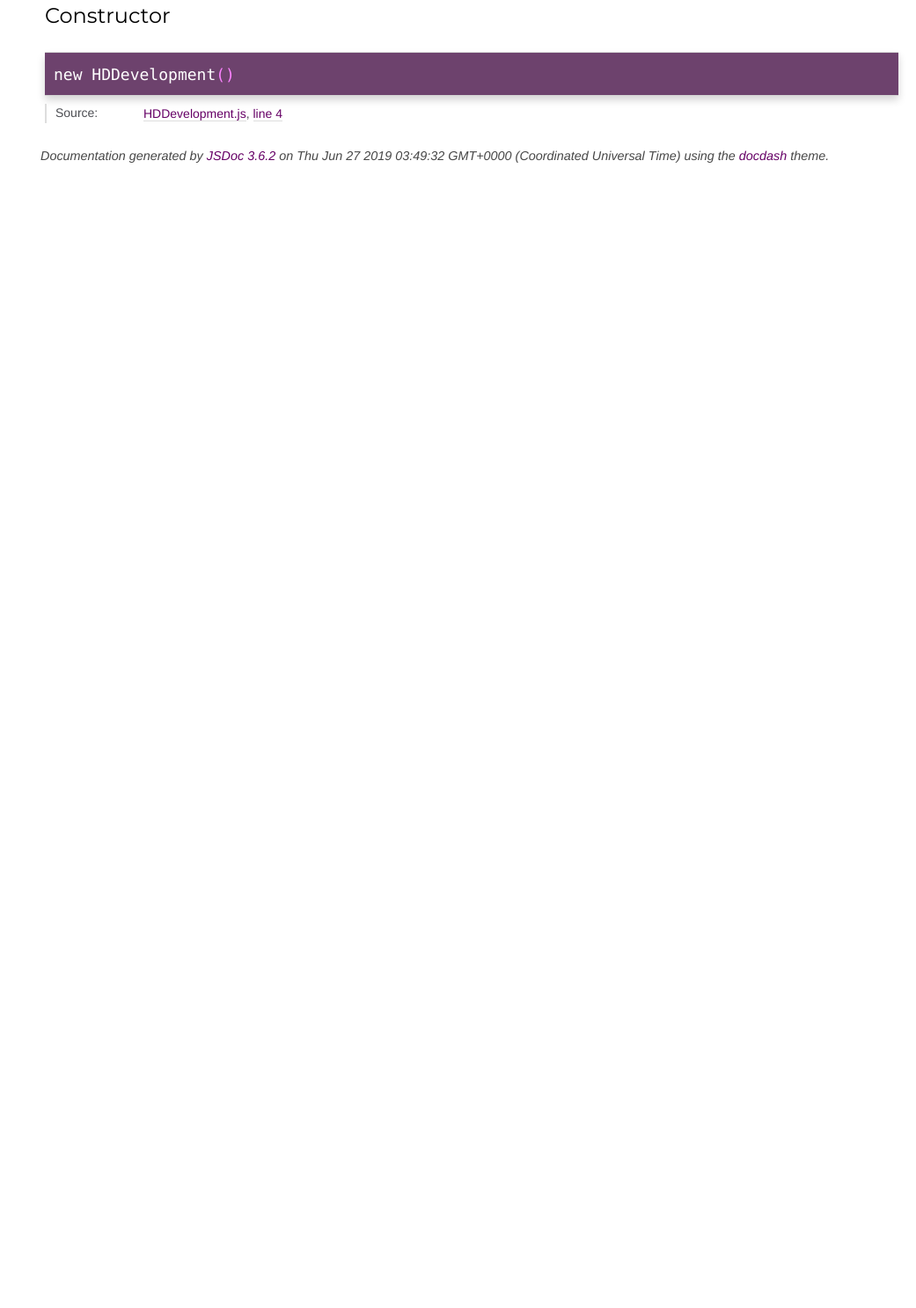
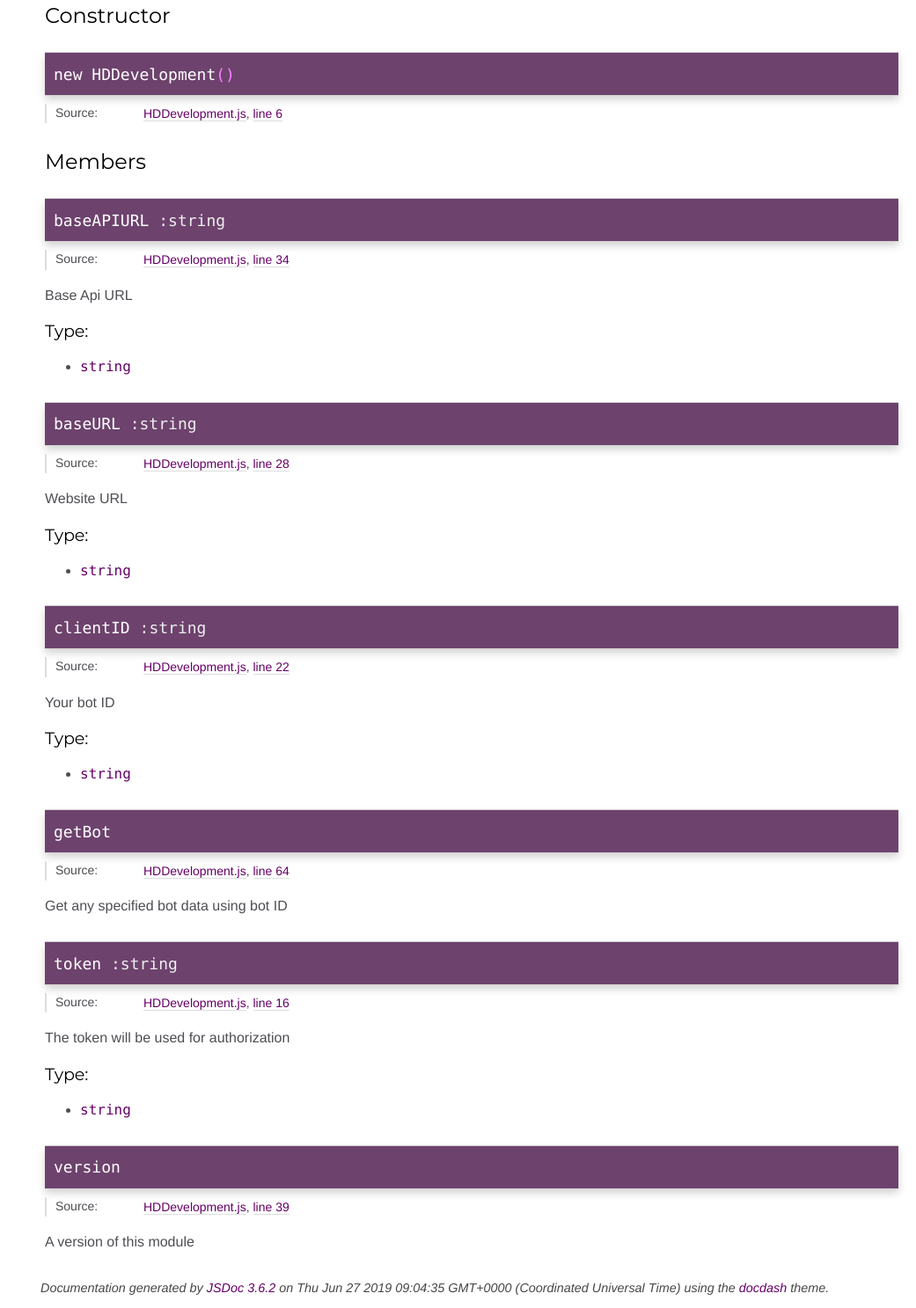
Before and after one commit to HD-Development/hdapi.js, a website: page docs/HDDevelopment.html in a window 1280 px wide. Shown: the part 260-1747 px from the top of the page at 88% size, without its empty margins (239-1280 px from the left). Before the commit the page ends 800 px from the top, so only its background shows below. Drawn offline with Linux system fonts and the light colour scheme.

Commit message:
Update docs

```diff
--- a/docs/HDDevelopment.html
+++ b/docs/HDDevelopment.html
@@ -78,7 +78,7 @@
 
     <dt class="tag-source">Source:</dt>
     <dd class="tag-source"><ul class="dummy"><li>
-        <a href="HDDevelopment.js.html">HDDevelopment.js</a>, <a href="HDDevelopment.js.html#line4">line 4</a>
+        <a href="HDDevelopment.js.html">HDDevelopment.js</a>, <a href="HDDevelopment.js.html#line6">line 6</a>
     </li></ul></dd>
 
 
@@ -161,6 +161,428 @@
 
 
 
+        <h3 class="subsection-title">Members</h3>
+
+
+
+<h4 class="name" id="baseAPIURL"><span class="type-signature"></span>baseAPIURL<span class="type-signature"> :string</span></h4>
+
+
+
+
+
+<dl class="details">
+
+
+    <dt class="tag-source">Source:</dt>
+    <dd class="tag-source"><ul class="dummy"><li>
+        <a href="HDDevelopment.js.html">HDDevelopment.js</a>, <a href="HDDevelopment.js.html#line34">line 34</a>
+    </li></ul></dd>
+
+
+
+
+
+
+
+
+
+
+
+
+
+
+
+
+
+
+
+
+
+
+
+
+
+
+
+
+
+
+
+</dl>
+
+
+
+
+
+<div class="description">
+    <p>Base Api URL</p>
+</div>
+
+
+
+    <h5>Type:</h5>
+    <ul>
+        <li>
+
+<span class="param-type">string</span>
+
+
+        </li>
+    </ul>
+
+
+
+
+
+
+
+
+<h4 class="name" id="baseURL"><span class="type-signature"></span>baseURL<span class="type-signature"> :string</span></h4>
+
+
+
+
+
+<dl class="details">
+
+
+    <dt class="tag-source">Source:</dt>
+    <dd class="tag-source"><ul class="dummy"><li>
+        <a href="HDDevelopment.js.html">HDDevelopment.js</a>, <a href="HDDevelopment.js.html#line28">line 28</a>
+    </li></ul></dd>
+
+
+
+
+
+
+
+
+
+
+
+
+
+
+
+
+
+
+
+
+
+
+
+
+
+
+
+
+
+
+
+</dl>
+
+
+
+
+
+<div class="description">
+    <p>Website URL</p>
+</div>
+
+
+
+    <h5>Type:</h5>
+    <ul>
+        <li>
+
+<span class="param-type">string</span>
+
+
+        </li>
+    </ul>
+
+
+
+
+
+
+
+
+<h4 class="name" id="clientID"><span class="type-signature"></span>clientID<span class="type-signature"> :string</span></h4>
+
+
+
+
+
+<dl class="details">
+
+
+    <dt class="tag-source">Source:</dt>
+    <dd class="tag-source"><ul class="dummy"><li>
+        <a href="HDDevelopment.js.html">HDDevelopment.js</a>, <a href="HDDevelopment.js.html#line22">line 22</a>
+    </li></ul></dd>
+
+
+
+
+
+
+
+
+
+
+
+
+
+
+
+
+
+
+
+
+
+
+
+
+
+
+
+
+
+
+
+</dl>
+
+
+
+
+
+<div class="description">
+    <p>Your bot ID</p>
+</div>
+
+
+
+    <h5>Type:</h5>
+    <ul>
+        <li>
+
+<span class="param-type">string</span>
+
+
+        </li>
+    </ul>
+
+
+
+
+
+
+
+
+<h4 class="name" id="getBot"><span class="type-signature"></span>getBot<span class="type-signature"></span></h4>
+
+
+
+
+
+<dl class="details">
+
+
+    <dt class="tag-source">Source:</dt>
+    <dd class="tag-source"><ul class="dummy"><li>
+        <a href="HDDevelopment.js.html">HDDevelopment.js</a>, <a href="HDDevelopment.js.html#line64">line 64</a>
+    </li></ul></dd>
+
+
+
+
+
+
+
+
+
+
+
+
+
+
+
+
+
+
+
+
+
+
+
+
+
+
+
+
+
+
+
+</dl>
+
+
+
+
+
+<div class="description">
+    <p>Get any specified bot data using bot ID</p>
+</div>
+
+
+
+
+
+
+
+
+
+
+<h4 class="name" id="token"><span class="type-signature"></span>token<span class="type-signature"> :string</span></h4>
+
+
+
+
+
+<dl class="details">
+
+
+    <dt class="tag-source">Source:</dt>
+    <dd class="tag-source"><ul class="dummy"><li>
+        <a href="HDDevelopment.js.html">HDDevelopment.js</a>, <a href="HDDevelopment.js.html#line16">line 16</a>
+    </li></ul></dd>
+
+
+
+
+
+
+
+
+
+
+
+
+
+
+
+
+
+
+
+
+
+
+
+
+
+
+
+
+
+
+
+</dl>
+
+
+
+
+
+<div class="description">
+    <p>The token will be used for authorization</p>
+</div>
+
+
+
+    <h5>Type:</h5>
+    <ul>
+        <li>
+
+<span class="param-type">string</span>
+
+
+        </li>
+    </ul>
+
+
+
+
+
+
+
+
+<h4 class="name" id="version"><span class="type-signature"></span>version<span class="type-signature"></span></h4>
+
+
+
+
+
+<dl class="details">
+
+
+    <dt class="tag-source">Source:</dt>
+    <dd class="tag-source"><ul class="dummy"><li>
+        <a href="HDDevelopment.js.html">HDDevelopment.js</a>, <a href="HDDevelopment.js.html#line39">line 39</a>
+    </li></ul></dd>
+
+
+
+
+
+
+
+
+
+
+
+
+
+
+
+
+
+
+
+
+
+
+
+
+
+
+
+
+
+
+
+</dl>
+
+
+
+
+
+<div class="description">
+    <p>A version of this module</p>
+</div>
+
+
+
+
+
+
+
+
+
+
 
 
 
@@ -181,7 +603,7 @@
 <br class="clear">
 
 <footer>
-    Documentation generated by <a href="https://github.com/jsdoc3/jsdoc">JSDoc 3.6.2</a> on Thu Jun 27 2019 03:49:32 GMT+0000 (Coordinated Universal Time) using the <a href="https://github.com/clenemt/docdash">docdash</a> theme.
+    Documentation generated by <a href="https://github.com/jsdoc3/jsdoc">JSDoc 3.6.2</a> on Thu Jun 27 2019 09:04:35 GMT+0000 (Coordinated Universal Time) using the <a href="https://github.com/clenemt/docdash">docdash</a> theme.
 </footer>
 
 <script>prettyPrint();</script>
```
Also changed, not shown: docs/HDDevelopment.js.html (+5 -6 lines), docs/index.html (+1 -1 lines).
